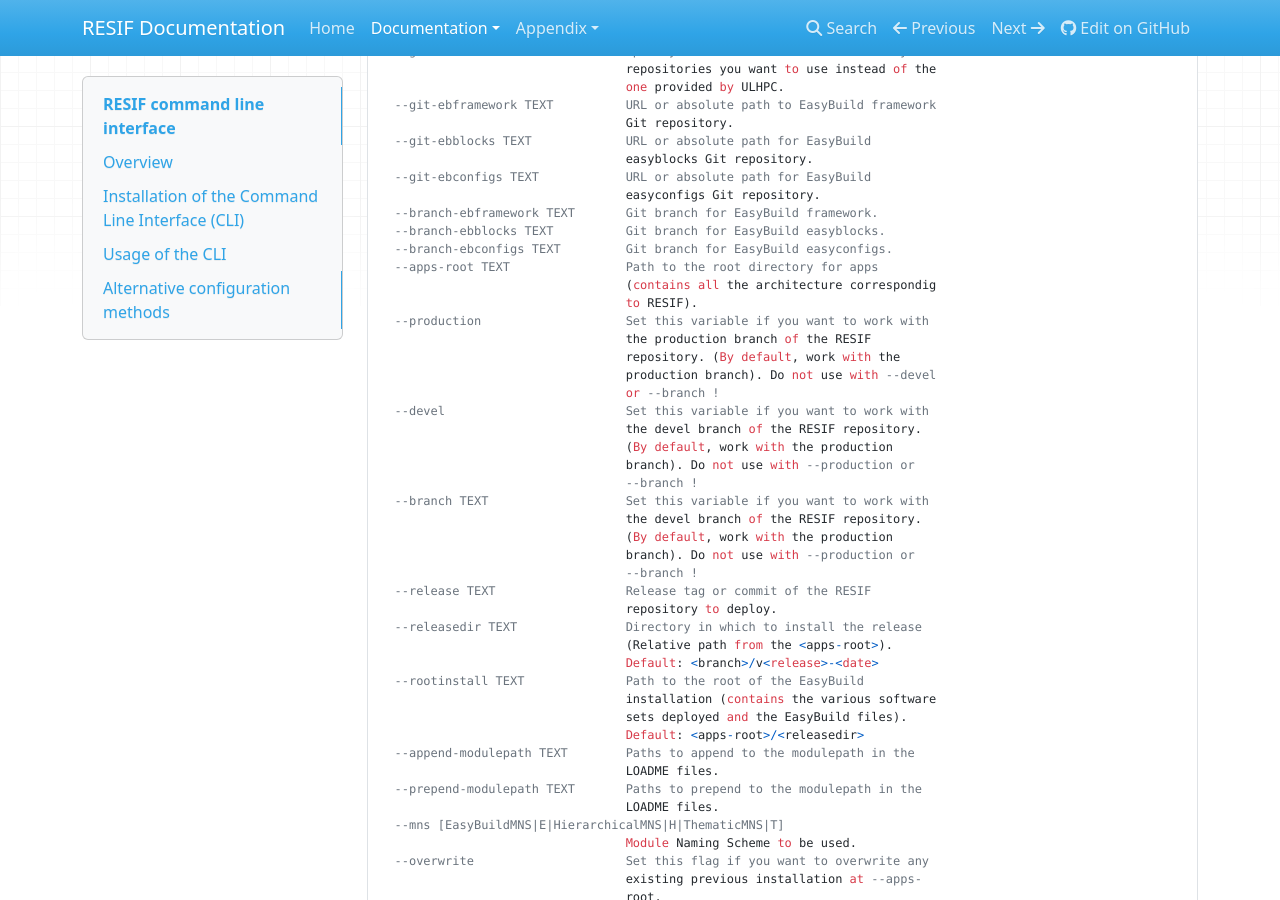
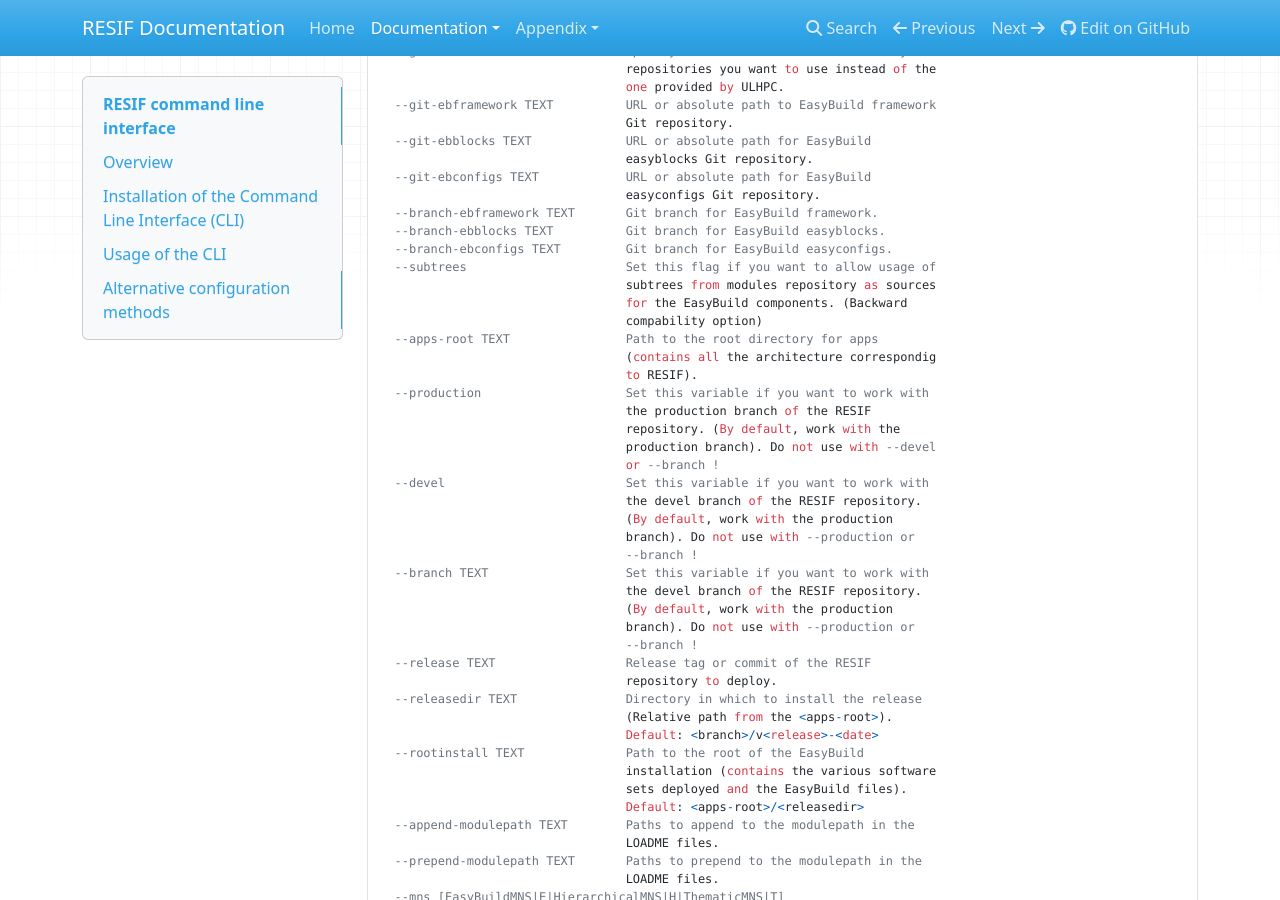
Before and after one commit to ULHPC/resif, an MkDocs documentation site: the page built from docs/Command-line-interface.md, in a window 1280 px wide and 900 px high, scrolled down 6622 px. Built offline with MkDocs 1.6.1, drawn with Linux system fonts in a browser that asks for light colours; nearby versions of some CDN libraries; old or Windows-style settings are respelled for this version of MkDocs; some of the changed text lies outside the part shown.

Commit message:
Update documentation for 2.0.0

````diff
--- a/docs/Command-line-interface.md
+++ b/docs/Command-line-interface.md
@@ -308,6 +308,10 @@
   --branch-ebframework TEXT       Git branch for EasyBuild framework.
   --branch-ebblocks TEXT          Git branch for EasyBuild easyblocks.
   --branch-ebconfigs TEXT         Git branch for EasyBuild easyconfigs.
+  --subtrees                      Set this flag if you want to allow usage of
+                                  subtrees from modules repository as sources
+                                  for the EasyBuild components. (Backward
+                                  compability option)
   --apps-root TEXT                Path to the root directory for apps
                                   (contains all the architecture correspondig
                                   to RESIF).
@@ -409,7 +413,6 @@
                                   subdirectory in $HOME/.resif).
   --swsets-config TEXT            Path to a file defining the software sets.
   --help                          Show this message and exit.
-
 ```
 
 Default behavior:
@@ -441,6 +444,10 @@
   --branch-ebframework TEXT       Git branch for EasyBuild framework.
   --branch-ebblocks TEXT          Git branch for EasyBuild easyblocks.
   --branch-ebconfigs TEXT         Git branch for EasyBuild easyconfigs.
+  --subtrees                      Set this flag if you want to allow usage of
+                                  subtrees from modules repository as sources
+                                  for the EasyBuild components. (Backward
+                                  compability option)
   --apps-root TEXT                Path to the root directory for apps
                                   (contains all the architecture correspondig
                                   to RESIF).
````
Also changed, not shown: docs/layout-and-versioning.md (+1 -1 lines).
